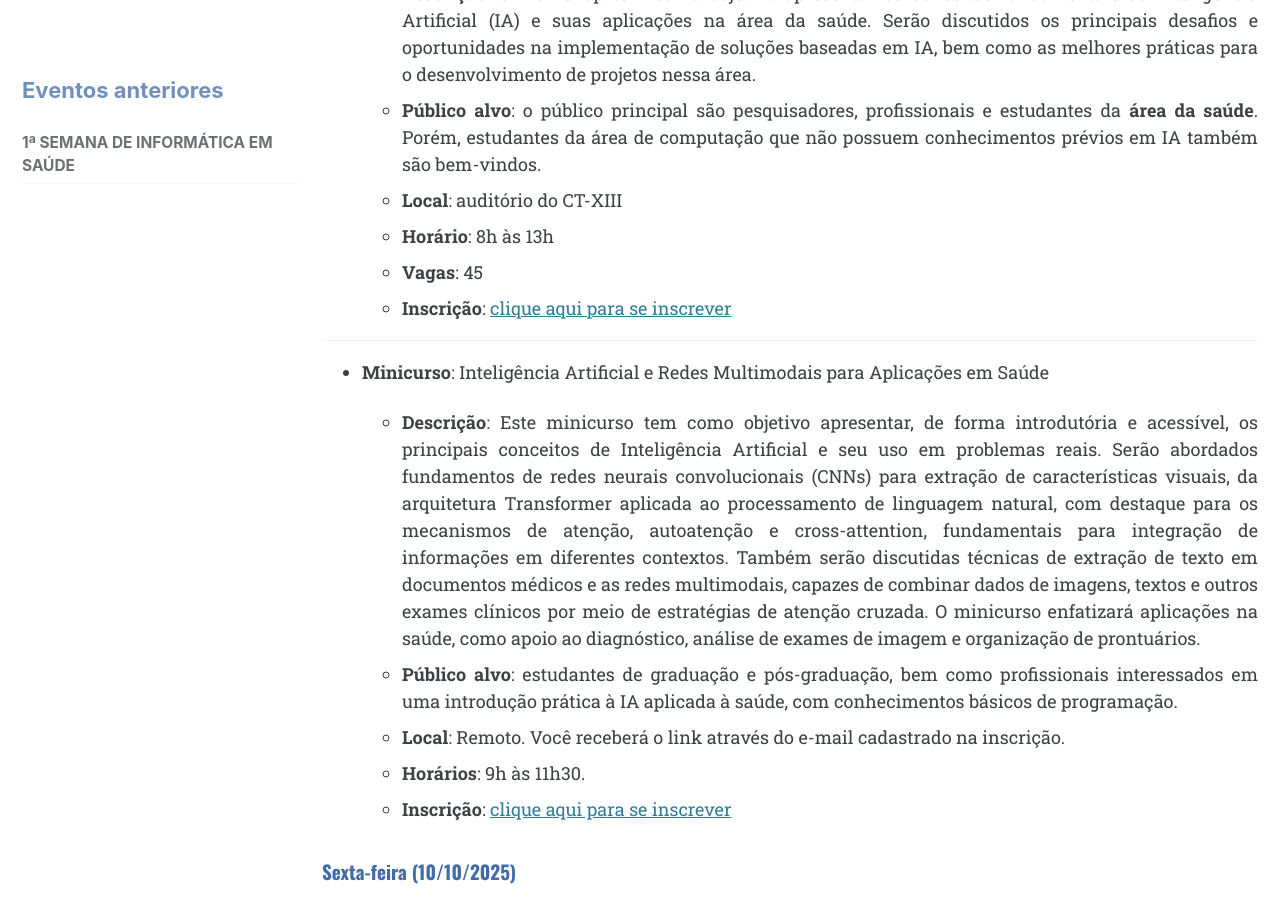
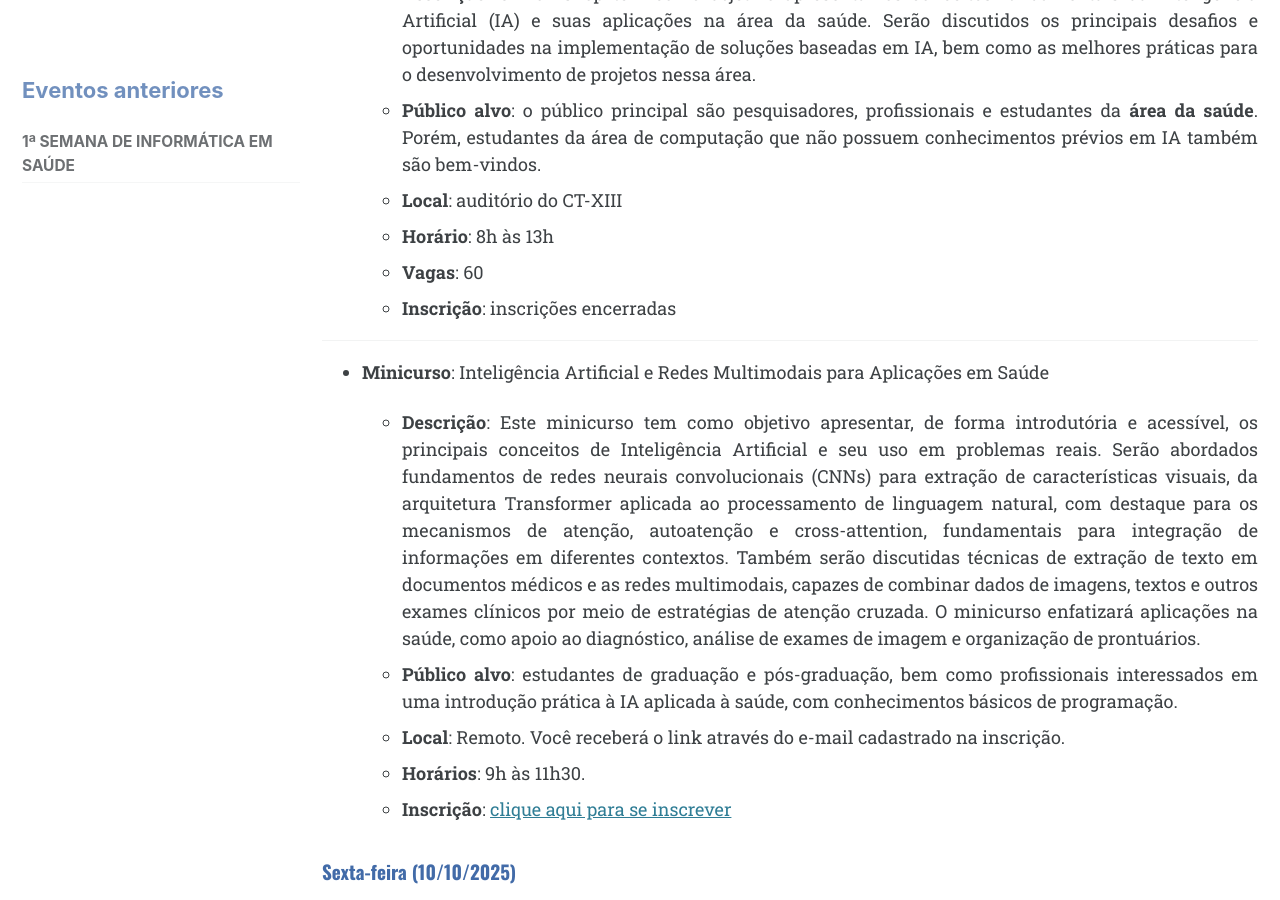
Before and after one commit to life-ufes/site, a Jekyll site: the page built from _pages/semana.md, in a window 1280 px wide and 900 px high, scrolled down 3122 px. Built offline with Jekyll 4.4.1, drawn with Linux system fonts in a browser that asks for light colours; cached includes are drawn as plain includes.

Commit message:
encerrando inscricoes

```diff
--- a/_pages/semana.md
+++ b/_pages/semana.md
@@ -66,8 +66,8 @@ Principais projetos a serem apresentados:
   - **Público alvo**: o público principal são pesquisadores, profissionais e estudantes da **área da saúde**. Porém, estudantes da área de computação que não possuem conhecimentos prévios em IA também são bem-vindos.
   - **Local**: auditório do CT-XIII
   - **Horário**: 8h às 13h
-  - **Vagas**: 45
-  - **Inscrição**: [clique aqui para se inscrever](https://forms.gle/pF25SrZFvcrcMqAi7)
+  - **Vagas**: 60
+  - **Inscrição**: inscrições encerradas
 
 ____
 
```
